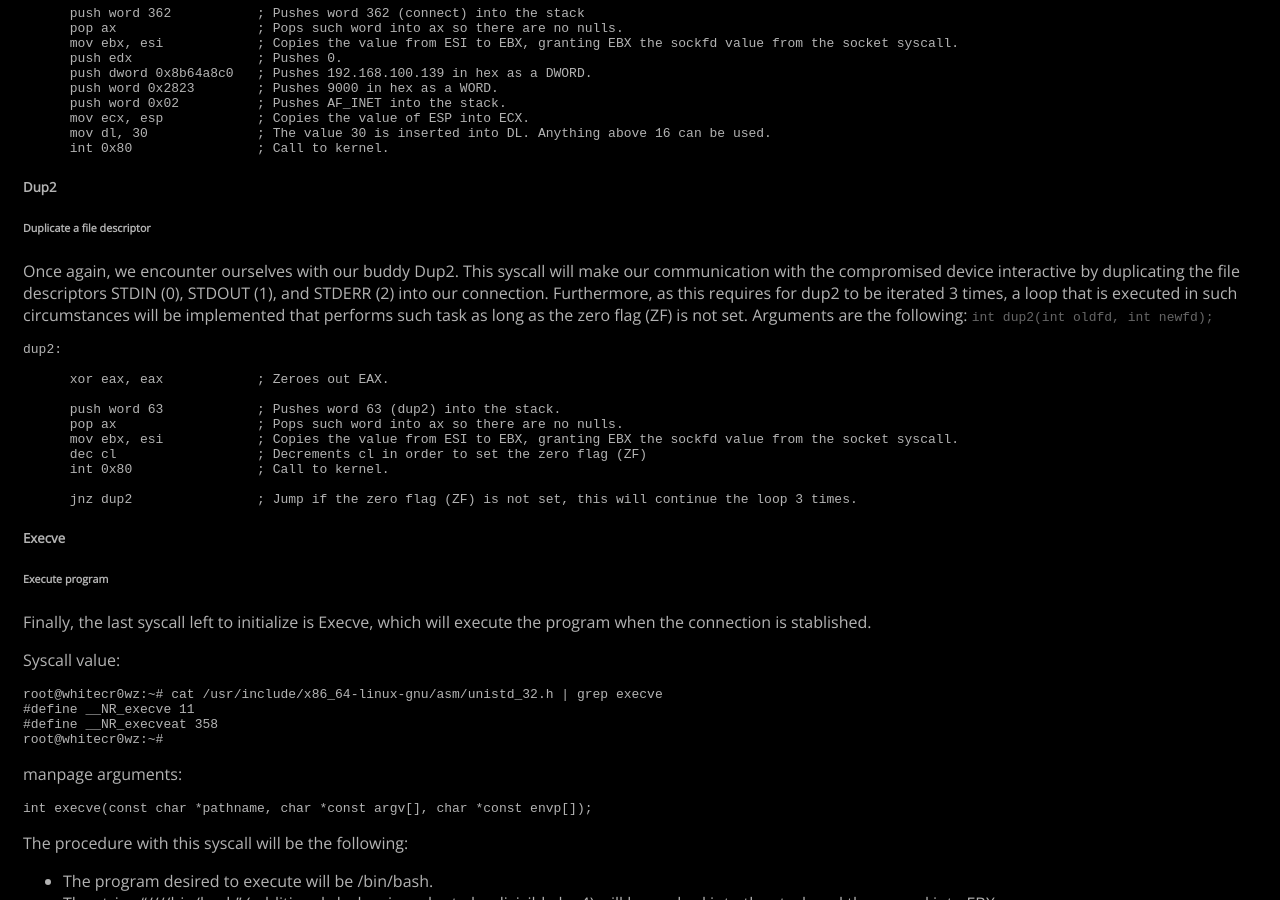
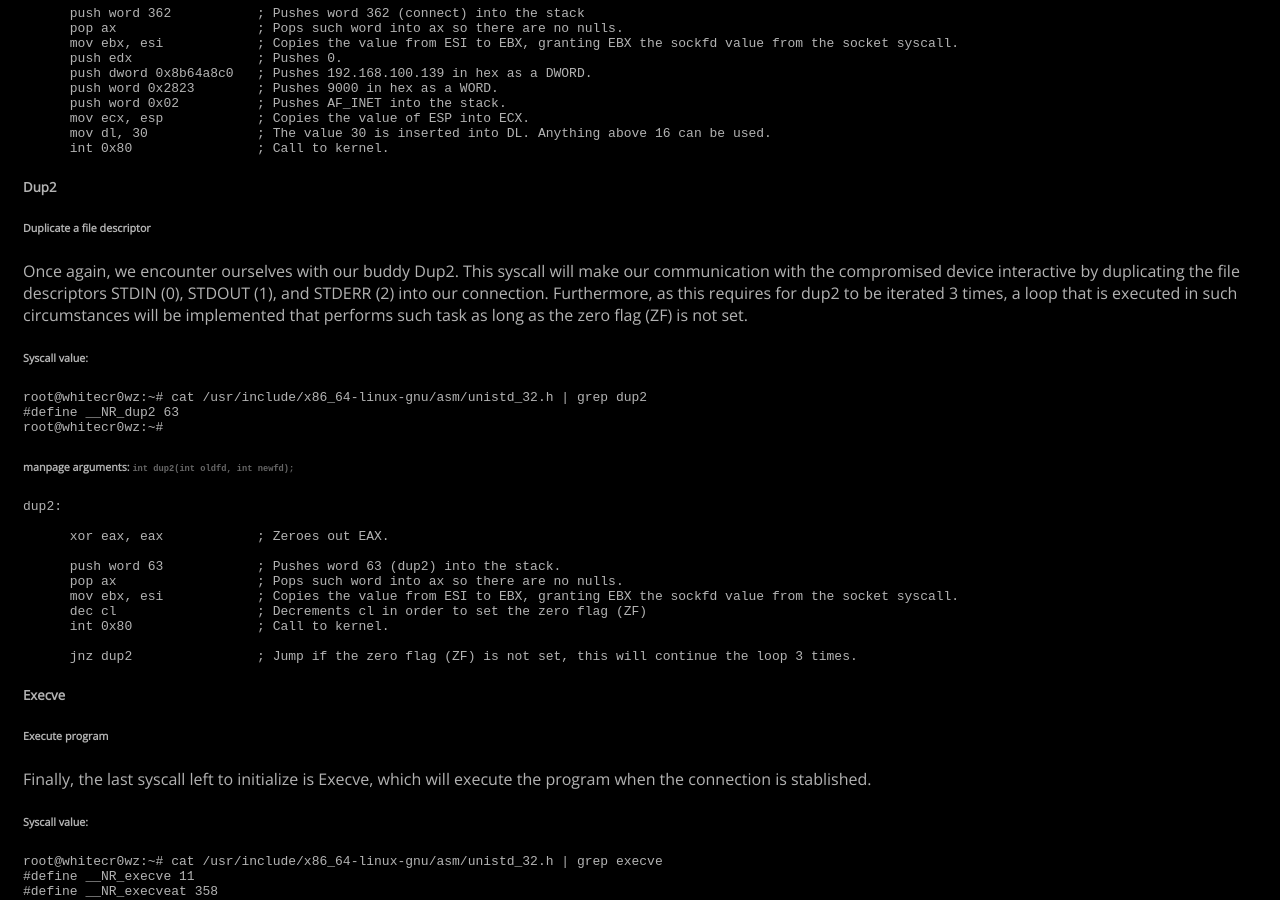
Before and after one commit to whitecr0wz/whitecr0wz.github.io, a Jekyll site: the page built from _posts/posts/2021-01-14-SLAE-Reverse.md, in a window 1280 px wide and 900 px high, scrolled down 1713 px. Built offline with Jekyll 4.4.1, drawn with Linux system fonts in a browser that asks for light colours.

Commit message:
Update 2021-01-14-SLAE-Reverse.md

````diff
--- a/_posts/posts/2021-01-14-SLAE-Reverse.md
+++ b/_posts/posts/2021-01-14-SLAE-Reverse.md
@@ -111,7 +111,16 @@ connect:
 
 Once again, we encounter ourselves with our buddy Dup2. This syscall will make our communication with the compromised device interactive by duplicating the file descriptors
 STDIN (0), STDOUT (1), and STDERR (2) into our connection. Furthermore, as this requires for dup2 to be iterated 3 times, a loop that is executed in such circumstances will be
-implemented that performs such task as long as the zero flag (ZF) is not set. Arguments are the following: ```int dup2(int oldfd, int newfd);```
+implemented that performs such task as long as the zero flag (ZF) is not set.
+
+###### Syscall value:
+```term
+root@whitecr0wz:~# cat /usr/include/x86_64-linux-gnu/asm/unistd_32.h | grep dup2
+#define __NR_dup2 63
+root@whitecr0wz:~#
+```
+
+###### manpage arguments: ```int dup2(int oldfd, int newfd);```
 
 ```term
 dup2:
@@ -133,7 +142,7 @@ dup2:
 
 Finally, the last syscall left to initialize is Execve, which will execute the program when the connection is stablished.
 
-Syscall value:
+###### Syscall value:
 
 ```term
 root@whitecr0wz:~# cat /usr/include/x86_64-linux-gnu/asm/unistd_32.h | grep execve
@@ -142,7 +151,7 @@ root@whitecr0wz:~# cat /usr/include/x86_64-linux-gnu/asm/unistd_32.h | grep exec
 root@whitecr0wz:~#
 ```
 
-manpage arguments:
+###### manpage arguments:
 
 ```term
 int execve(const char *pathname, char *const argv[], char *const envp[]);
````
